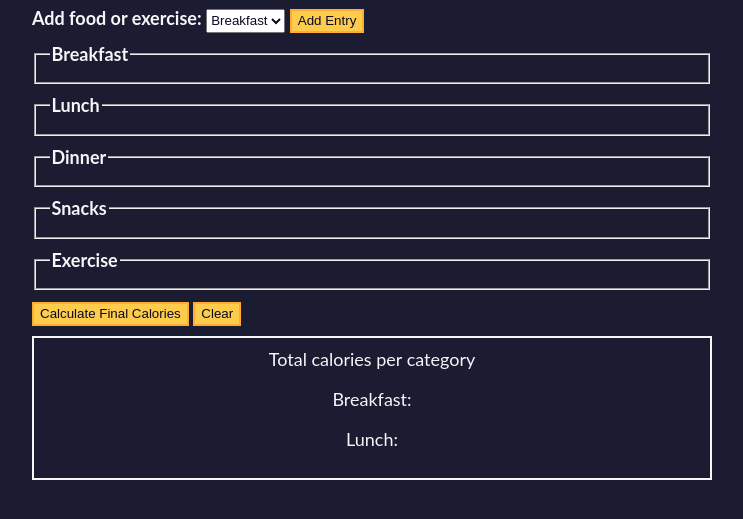
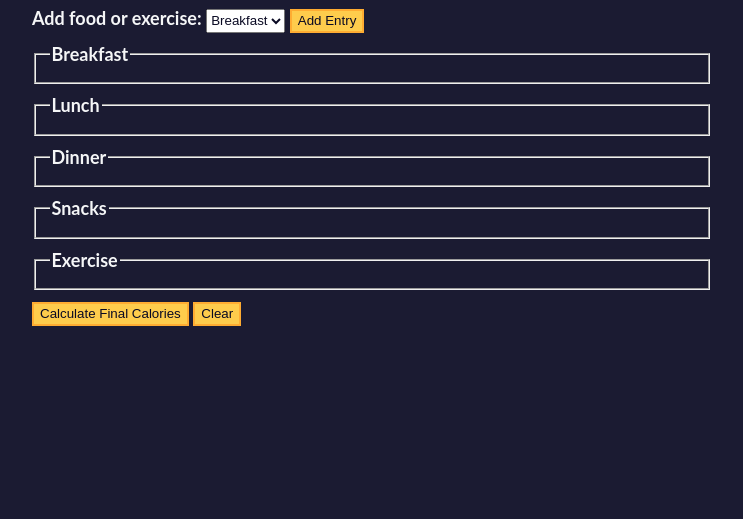
Before and after one commit to techman96/calorie1, a plain HTML site: page index.html in a window 1280 px wide. Shown: the part 117-636 px from the top of the page, without its empty margins (268-1011 px from the left). Drawn offline with Linux system fonts and the light colour scheme.

Commit message:
Update index.html

```diff
--- a/index.html
+++ b/index.html
@@ -61,12 +61,7 @@
           </div>
         </form>
         <span>
-        <div class="total">Total calories per category <br>
-          <p>Breakfast:</p>
-          <p>Lunch: </p>
-        </div>
         <div id="output" class="output hide"></div>
-        </span>
       </div>
     </main>
     <script src="./script.js"></script>
```
